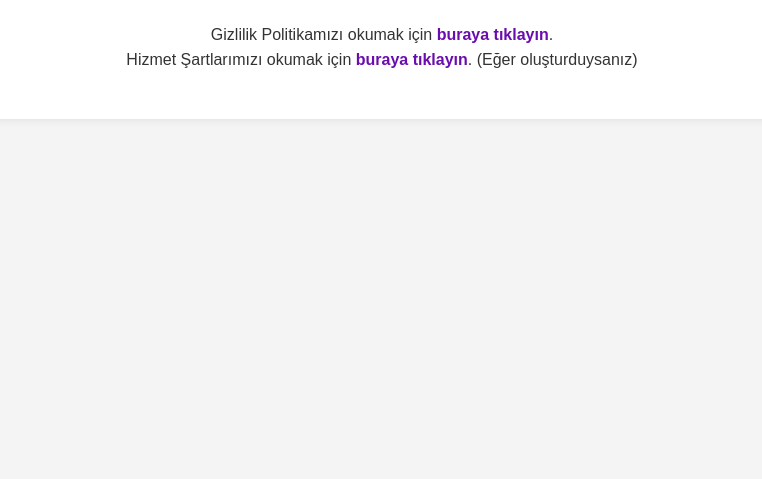
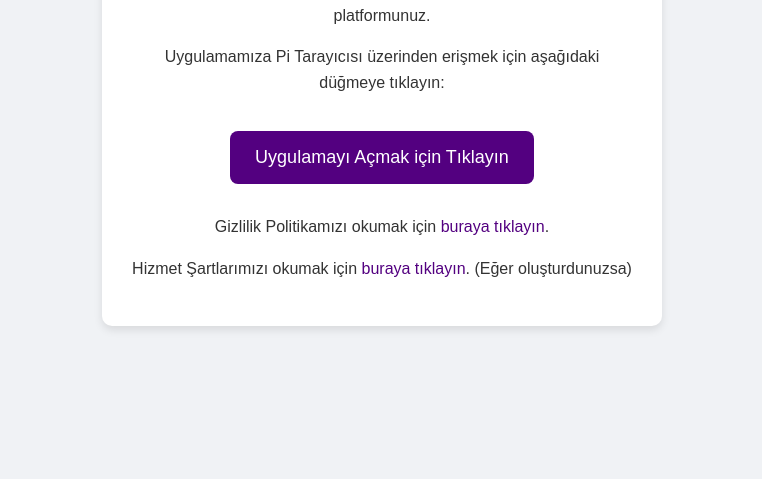
Before and after one commit to sipan2504/DZ-Pi-Piggy-Bank, a plain HTML site: page index.html in a window 1280 px wide. Shown: the part 321-800 px from the top of the page, without its empty margins (258-1020 px from the left). Drawn offline with Linux system fonts and the light colour scheme; a script that the page names is missing.

Commit message:
Update index.html

```diff
--- a/index.html
+++ b/index.html
@@ -1,51 +1,107 @@
 <!DOCTYPE html>
-<html>
+<html lang="tr">
 <head>
-    <title>DZ Pi Piggy Bank</title>
     <meta charset="UTF-8">
     <meta name="viewport" content="width=device-width, initial-scale=1.0">
+    <title>DZ Pi Piggy Bank Uygulaması</title>
     <style>
         body {
             font-family: Arial, sans-serif;
-            line-height: 1.6;
-            margin: 20px;
-            padding: 20px;
-            background-color: #f4f4f4;
+            display: flex;
+            justify-content: center;
+            align-items: center;
+            min-height: 100vh;
+            margin: 0;
+            background-color: #f0f2f5;
             color: #333;
             text-align: center;
         }
         .container {
-            max-width: 800px;
-            margin: auto;
-            background: #fff;
+            background-color: #fff;
             padding: 30px;
-            border-radius: 8px;
-            box-shadow: 0 0 10px rgba(0,0,0,0.1);
+            border-radius: 10px;
+            box-shadow: 0 4px 8px rgba(0, 0, 0, 0.1);
+            max-width: 500px;
+            width: 90%;
         }
         h1 {
-            color: #6a0dad; /* Pi Network moruna benzer */
+            color: #530080; /* Pi rengi */
+            margin-bottom: 20px;
+        }
+        p {
+            line-height: 1.6;
+            margin-bottom: 15px;
+        }
+        .button {
+            display: inline-block;
+            background-color: #530080; /* Pi rengi */
+            color: white;
+            padding: 12px 25px;
+            border-radius: 8px;
+            text-decoration: none;
+            font-size: 18px;
+            margin-top: 20px;
+            transition: background-color 0.3s ease;
+        }
+        .button:hover {
+            background-color: #6a00a0; /* Hover rengi */
         }
         a {
-            color: #6a0dad;
+            color: #530080;
             text-decoration: none;
-            font-weight: bold;
         }
         a:hover {
             text-decoration: underline;
         }
-        .button {
-            display: inline-block;
-            background-color: #6a0dad;
-            color: white;
-            padding: 10px 20px;
-            border-radius: 5px;
-            margin-top: 20px;
-            text-decoration: none;
-        }
-        .button:hover {
-            background-color: #530080;
-        }
     </style>
+
+    <script src="https://sdk.minepi.com/pi-sdk-client.js"></script>
+    <script>
+        // Pi SDK'yı başlat
+        Pi.init({
+            version: "2.0",
+            appName: "DZ Pi Piggy Bank", // Uygulamanızın adını doğrulayın
+            appId: "BURAYA_KENDI_UYGULAMA_ID_NIZI_YAPISTIRIN", // <<< BURASI ÇOK ÇOK ÖNEMLİ!
+
+            onReady: function() {
+                console.log("Pi SDK hazır!");
+                // Buraya Pi SDK ile ilgili başlangıç işlemleri eklenebilir.
+                // Örneğin, bir kullanıcı girişi düğmesini etkinleştirmek gibi.
+            },
+            onIncompletePaymentFound: function(payment) {
+                // Eğer tamamlanmamış bir ödeme bulunursa bu fonksiyon çalışır.
+                console.log("Tamamlanmamış ödeme bulundu:", payment);
+            },
+            onPaymentComplete: function(payment) {
+                // Bir ödeme başarıyla tamamlandığında bu fonksiyon çalışır.
+                console.log("Ödeme tamamlandı:", payment);
+            },
+            onCancel: function() {
+                // Kullanıcı bir işlemi iptal ettiğinde bu fonksiyon çalışır.
+                console.log("İşlem iptal edildi.");
+            },
+            onFail: function(error) {
+                // Pi SDK ile ilgili bir hata oluştuğunda bu fonksiyon çalışır.
+                console.error("Pi SDK hatası:", error);
+                // Hata mesajını kullanıcıya göstermek isteyebilirsiniz.
+                alert("Uygulama yüklenirken bir hata oluştu: " + error.message);
+            }
+        });
+
+        // "Uygulamayı Açmak İçin Tıklayın" düğmesine tıklandığında Pi SDK ile etkileşim başlatılabilir.
+        // Örneğin, kullanıcıyı Pi Network'e yönlendirmek veya kimlik doğrulamayı başlatmak için.
+        document.addEventListener('DOMContentLoaded', (event) => {
+            const openAppButton = document.querySelector('.button');
+            if (openAppButton) {
+                openAppButton.addEventListener('click', function(e) {
+                    e.preventDefault(); // Varsayılan bağlantı davranışını engeller
+                    // Burada Pi.authenticate() veya Pi.payments.makePayment() gibi Pi SDK fonksiyonlarını çağırabilirsiniz.
+                    // Örneğin: Pi.authenticate().then(auth => console.log(auth)).catch(err => console.error(err));
+                    alert("Uygulama açılıyor... (Pi SDK etkileşimi buradan başlar)");
+                });
+            }
+        });
+    </script>
 </head>
 <body>
     <div class="container">
@@ -53,14 +109,14 @@
         <p>Ailenizin geleceği için Pi birikimi yapmanıza yardımcı olan platformunuz.</p>
         <p>Uygulamamıza Pi Tarayıcısı üzerinden erişmek için aşağıdaki düğmeye tıklayın:</p>
         <p>
-            <a href="#" class="button" target="_blank">
-                Uygulamayı Açmak İçin Tıklayın
-            </a>
+            <a href="#" class="button" target="_blank">Uygulamayı Açmak için Tıklayın</a>
         </p>
+
         <p style="margin-top: 30px;">
-            Gizlilik Politikamızı okumak için <a href="privacy-policy.html" target="_blank">buraya tıklayın</a>.
-            <br>
-            Hizmet Şartlarımızı okumak için <a href="terms-of-service.html" target="_blank">buraya tıklayın</a>. (Eğer oluşturduysanız)
+            Gizlilik Politikamızı okumak için <a href="privacy.html" target="_blank">buraya tıklayın</a>.
+        </p>
+        <p>
+            Hizmet Şartlarımızı okumak için <a href="terms.html" target="_blank">buraya tıklayın</a>. (Eğer oluşturdunuzsa)
         </p>
     </div>
 </body>
```
